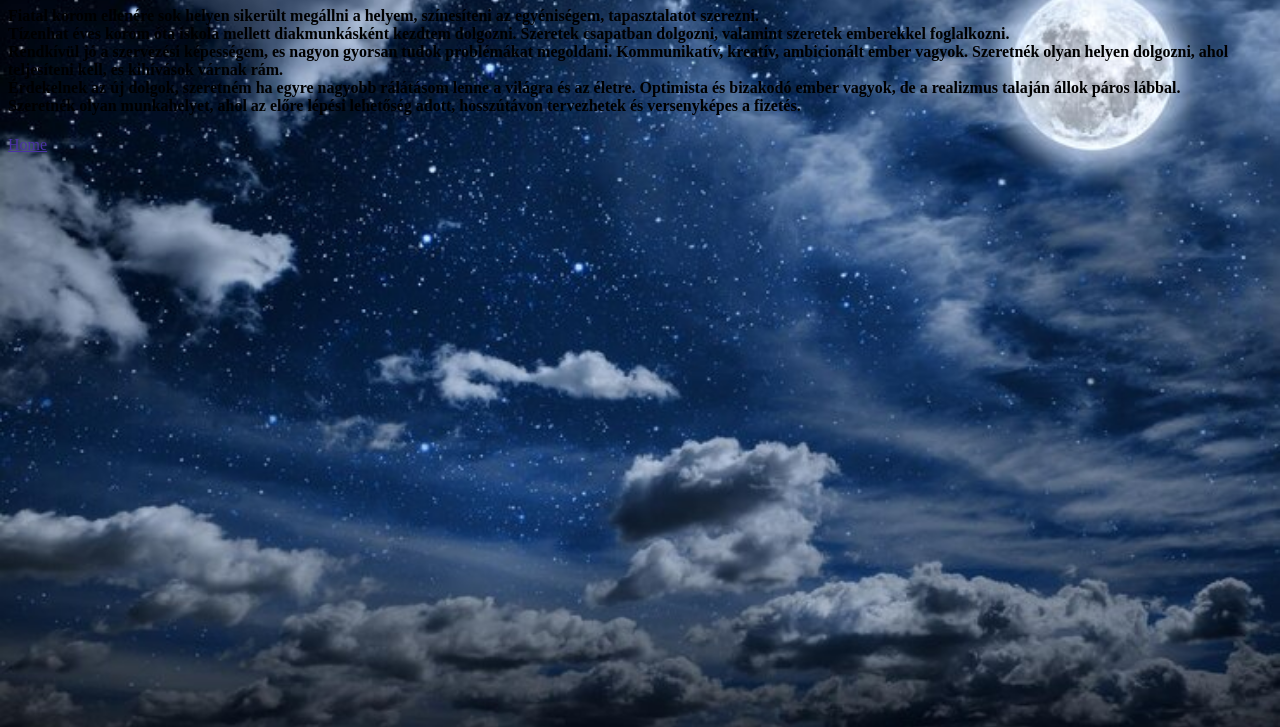
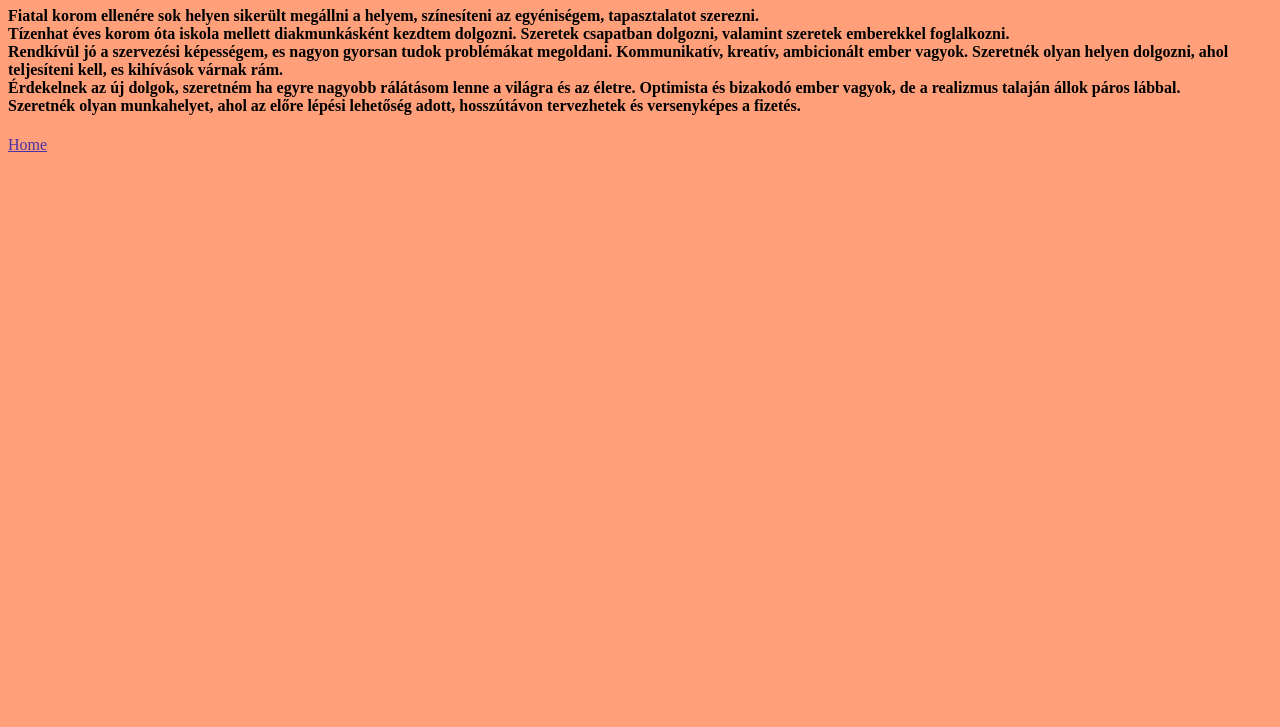
Before and after one commit to hunyady-zoltan/project1.2, a plain HTML site: page public/about.html in a window 1280 px wide. Shown: the part 73-800 px from the top of the page. Drawn offline with Linux system fonts and the light colour scheme.

Commit message:
Update style.css

```diff
--- a/style.css
+++ b/style.css
@@ -12,7 +12,7 @@ a{
     }
 body{
     background-color: lightsalmon;
-       background-image: url('1.jpg');
+      /* background-image: url('1.jpg'); */
        background-attachment: fixed;
        background-size: cover;
        margin: 100;
@@ -22,9 +22,10 @@ body{
 hr{
         color: #000;
     }
-h4{
+/* h4{
         display: flex;
         align-items: center;
         justify-content: center;
 
-}
+    }
+*/
```
